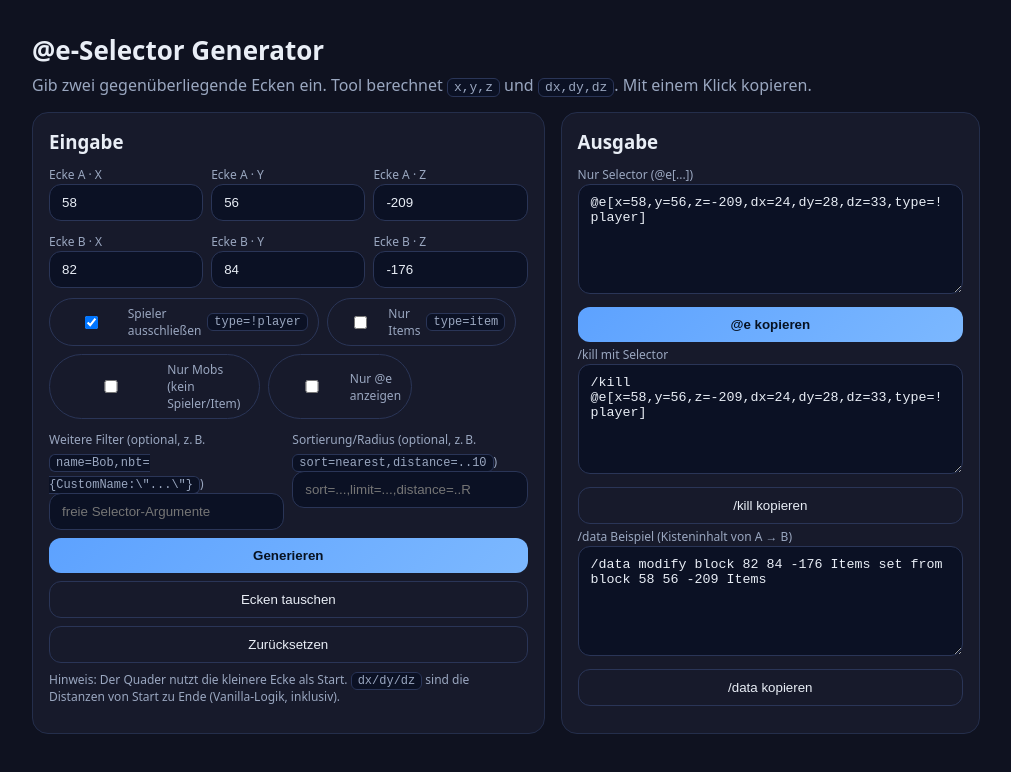
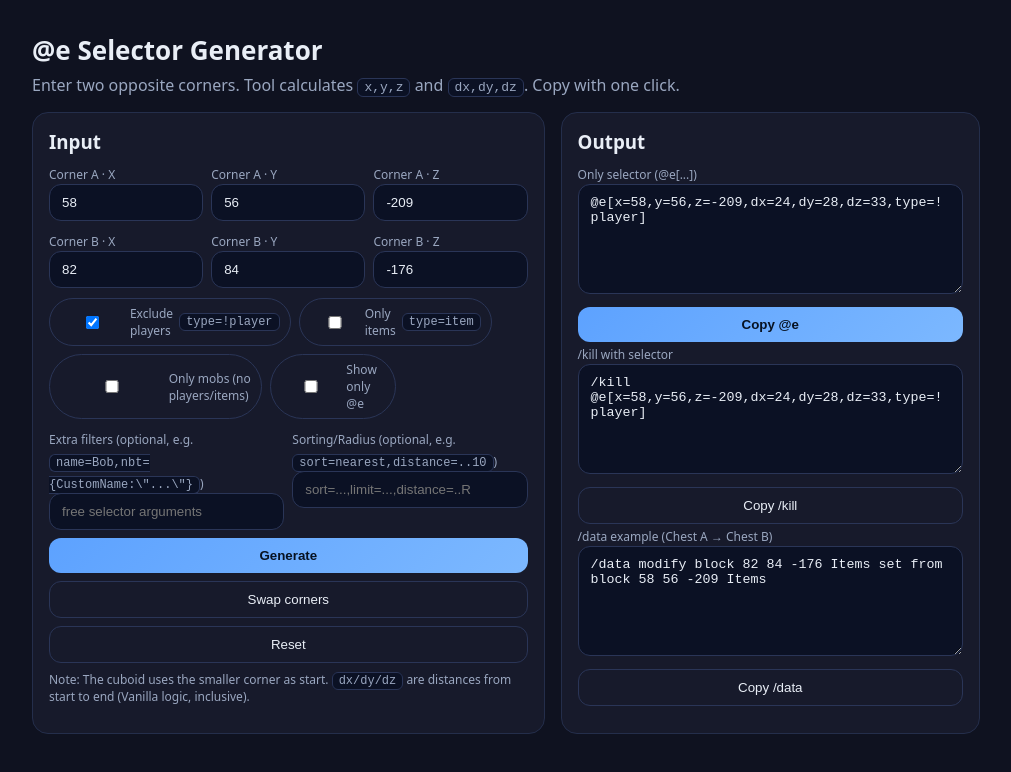
Before and after one commit to SirCatCat/entity-kill-command-in-specific-coordinates-generator, a plain HTML site: page index.html in a window 1280 px wide. Shown: the whole page, without its empty margins (134-1145 px from the left). Drawn offline with Linux system fonts and the light colour scheme.

Commit message:
Update index.html

```diff
--- a/index.html
+++ b/index.html
@@ -1,5 +1,5 @@
 <!doctype html>
-<html lang="de">
+<html lang="en">
 <head>
 <meta charset="utf-8" />
 <meta name="viewport" content="width=device-width,initial-scale=1" />
@@ -32,83 +32,83 @@
 </head>
 <body>
   <div class="wrap">
-    <h1>@e-Selector Generator</h1>
-    <p class="sub">Gib zwei gegenüberliegende Ecken ein. Tool berechnet <code>x,y,z</code> und <code>dx,dy,dz</code>. Mit einem Klick kopieren.</p>
+    <h1>@e Selector Generator</h1>
+    <p class="sub">Enter two opposite corners. Tool calculates <code>x,y,z</code> and <code>dx,dy,dz</code>. Copy with one click.</p>
 
     <div class="grid">
       <div class="card">
-        <h3 style="margin:0 0 8px">Eingabe</h3>
+        <h3 style="margin:0 0 8px">Input</h3>
         <div class="row">
           <div>
-            <label>Ecke A · X</label>
+            <label>Corner A · X</label>
             <input id="x1" type="number" step="1" value="58" />
           </div>
           <div>
-            <label>Ecke A · Y</label>
+            <label>Corner A · Y</label>
             <input id="y1" type="number" step="1" value="56" />
           </div>
           <div>
-            <label>Ecke A · Z</label>
+            <label>Corner A · Z</label>
             <input id="z1" type="number" step="1" value="-209" />
           </div>
         </div>
         <div class="row" style="margin-top:8px">
           <div>
-            <label>Ecke B · X</label>
+            <label>Corner B · X</label>
             <input id="x2" type="number" step="1" value="82" />
           </div>
           <div>
-            <label>Ecke B · Y</label>
+            <label>Corner B · Y</label>
             <input id="y2" type="number" step="1" value="84" />
           </div>
           <div>
-            <label>Ecke B · Z</label>
+            <label>Corner B · Z</label>
             <input id="z2" type="number" step="1" value="-176" />
           </div>
         </div>
 
         <div class="badges">
-          <label class="badge"><input id="excludePlayers" type="checkbox" checked /> Spieler ausschließen <code>type=!player</code></label>
-          <label class="badge"><input id="onlyItems" type="checkbox" /> Nur Items <code>type=item</code></label>
-          <label class="badge"><input id="onlyMobs" type="checkbox" /> Nur Mobs (kein Spieler/Item)</label>
-          <label class="badge"><input id="onlySelector" type="checkbox" /> Nur @e anzeigen</label>
+          <label class="badge"><input id="excludePlayers" type="checkbox" checked /> Exclude players <code>type=!player</code></label>
+          <label class="badge"><input id="onlyItems" type="checkbox" /> Only items <code>type=item</code></label>
+          <label class="badge"><input id="onlyMobs" type="checkbox" /> Only mobs (no players/items)</label>
+          <label class="badge"><input id="onlySelector" type="checkbox" /> Show only @e</label>
         </div>
 
         <div class="row2" style="margin-top:8px">
           <div>
-            <label>Weitere Filter (optional, z. B. <code>name=Bob,nbt={CustomName:\"...\"}</code>)</label>
-            <input id="extra" type="text" placeholder="freie Selector-Argumente" />
+            <label>Extra filters (optional, e.g. <code>name=Bob,nbt={CustomName:\"...\"}</code>)</label>
+            <input id="extra" type="text" placeholder="free selector arguments" />
           </div>
           <div>
-            <label>Sortierung/Radius (optional, z. B. <code>sort=nearest,distance=..10</code>)</label>
+            <label>Sorting/Radius (optional, e.g. <code>sort=nearest,distance=..10</code>)</label>
             <input id="extra2" type="text" placeholder="sort=...,limit=...,distance=..R" />
           </div>
         </div>
 
         <div class="actions">
-          <button class="primary" id="gen">Generieren</button>
-          <button class="ghost" id="swap">Ecken tauschen</button>
-          <button class="ghost" id="reset">Zurücksetzen</button>
+          <button class="primary" id="gen">Generate</button>
+          <button class="ghost" id="swap">Swap corners</button>
+          <button class="ghost" id="reset">Reset</button>
         </div>
-        <p class="hint">Hinweis: Der Quader nutzt die kleinere Ecke als Start. <code>dx/dy/dz</code> sind die Distanzen von Start zu Ende (Vanilla-Logik, inklusiv).</p>
+        <p class="hint">Note: The cuboid uses the smaller corner as start. <code>dx/dy/dz</code> are distances from start to end (Vanilla logic, inclusive).</p>
       </div>
 
       <div class="card">
-        <h3 style="margin:0 0 8px">Ausgabe</h3>
-        <label>Nur Selector (@e[...])</label>
+        <h3 style="margin:0 0 8px">Output</h3>
+        <label>Only selector (@e[...])</label>
         <textarea id="selector" readonly></textarea>
         <div class="actions">
-          <button class="primary" data-copy="#selector">@e kopieren</button>
+          <button class="primary" data-copy="#selector">Copy @e</button>
         </div>
-        <label class="extra-out" style="margin-top:10px">/kill mit Selector</label>
+        <label class="extra-out" style="margin-top:10px">/kill with selector</label>
         <textarea class="extra-out" id="kill" readonly></textarea>
         <div class="actions extra-out">
-          <button class="ghost" data-copy="#kill">/kill kopieren</button>
+          <button class="ghost" data-copy="#kill">Copy /kill</button>
         </div>
-        <label class="extra-out" style="margin-top:10px">/data Beispiel (Kisteninhalt von A → B)</label>
+        <label class="extra-out" style="margin-top:10px">/data example (Chest A → Chest B)</label>
         <textarea class="extra-out" id="data" readonly></textarea>
         <div class="actions extra-out">
-          <button class="ghost" data-copy="#data">/data kopieren</button>
+          <button class="ghost" data-copy="#data">Copy /data</button>
         </div>
       </div>
     </div>
@@ -125,7 +125,7 @@ function buildSelector(){
   const y2=+document.getElementById('y2').value;
   const z2=+document.getElementById('z2').value;
   const [xs,xe]=norm(x1,x2), [ys,ye]=norm(y1,y2), [zs,ze]=norm(z1,z2);
-  const dx=xe-xs, dy=ye-ys, dz=ze-zs; // Vanilla: inclusive box uses delta
+  const dx=xe-xs, dy=ye-ys, dz=ze-zs;
 
   const parts=[`x=${fmt(xs)}`,`y=${fmt(ys)}`,`z=${fmt(zs)}`,`dx=${fmt(dx)}`,`dy=${fmt(dy)}`,`dz=${fmt(dz)}`];
 
@@ -138,7 +138,6 @@ function buildSelector(){
   } else if(onlyMobs){
     parts.push('type=!player');
     parts.push('type=!item');
-    // Tipp: weitere Typen lassen sich ergänzen, z. B. 'type=!arrow'
   } else if(excludePlayers){
     parts.push('type=!player');
   }
@@ -162,8 +161,11 @@ function copySel(btn){
   target.select();
   target.setSelectionRange(0, target.value.length);
   navigator.clipboard.writeText(target.value).then(()=>{
-    btn.textContent='Kopiert!';
-    setTimeout(()=>btn.textContent=btn.textContent.includes('@e')?'@e kopieren':btn.textContent.includes('/kill')?'/kill kopieren':'/data kopieren',900);
+    btn.textContent='Copied!';
+    setTimeout(()=>{
+      btn.textContent=btn.textContent.includes('@e')?'Copy @e':
+        btn.textContent.includes('/kill')?'Copy /kill':'Copy /data';
+    },900);
   });
 }
 
@@ -174,8 +176,7 @@ document.getElementById('gen').addEventListener('click', buildSelector);
 document.querySelectorAll('[data-copy]').forEach(b=>b.addEventListener('click',e=>copySel(e.currentTarget)));
 
 document.getElementById('swap').addEventListener('click',()=>{
-  const ids=['x','y','z'];
-  ids.forEach(ax=>{
+  ['x','y','z'].forEach(ax=>{
     const a=document.getElementById(ax+'1');
     const b=document.getElementById(ax+'2');
     const tmp=a.value; a.value=b.value; b.value=tmp;
@@ -194,7 +195,6 @@ document.getElementById('reset').addEventListener('click',()=>{
   buildSelector();
 });
 
-// Nur-Selector-Modus umschalten
 function toggleOnlySelector(){
   const only = document.getElementById('onlySelector')?.checked;
   document.querySelectorAll('.extra-out').forEach(el=>{
@@ -204,7 +204,6 @@ function toggleOnlySelector(){
 
 document.getElementById('onlySelector')?.addEventListener('change', toggleOnlySelector);
 
-// Initial ausrechnen
 buildSelector();
 toggleOnlySelector();
 </script>
```
